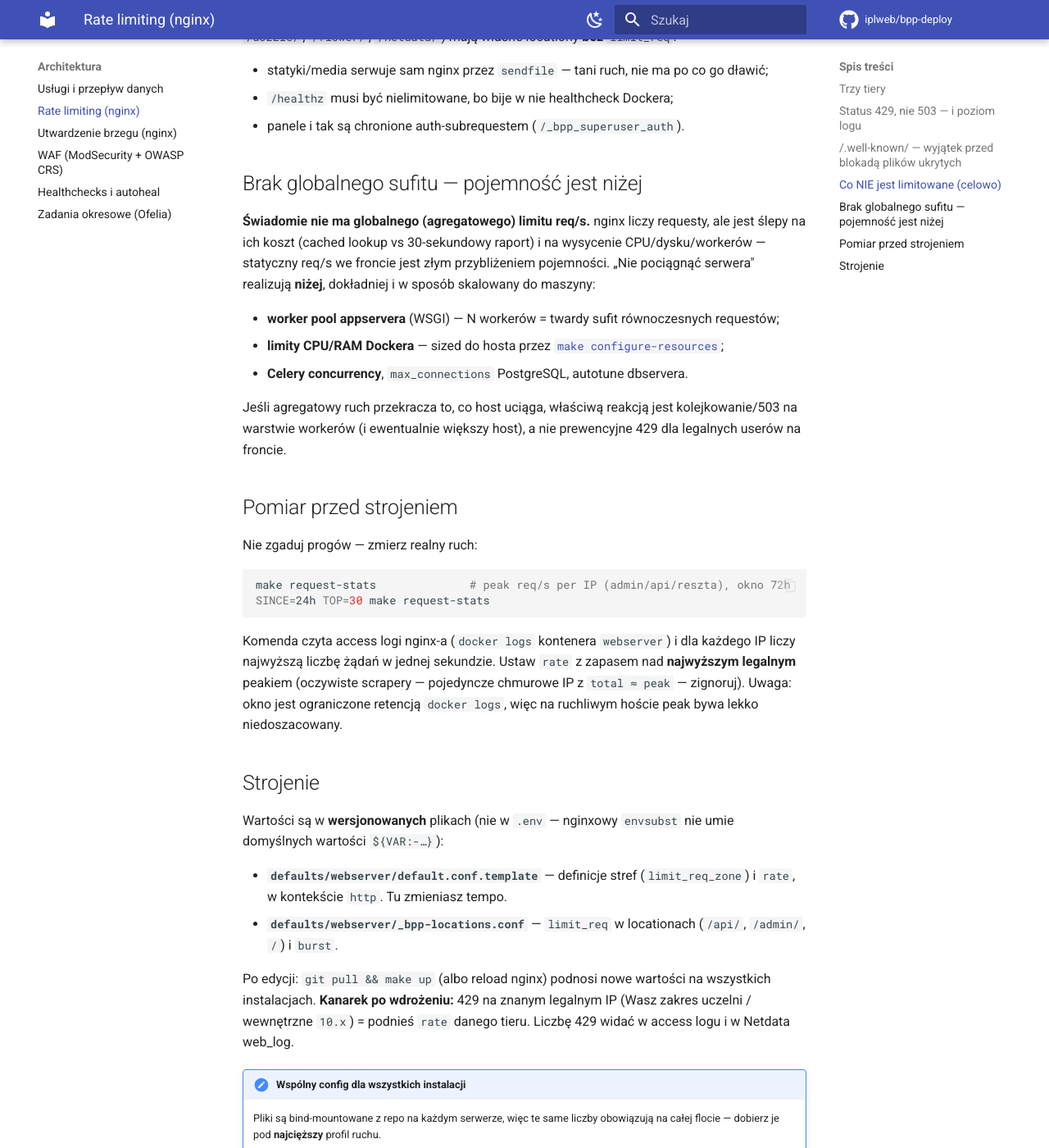
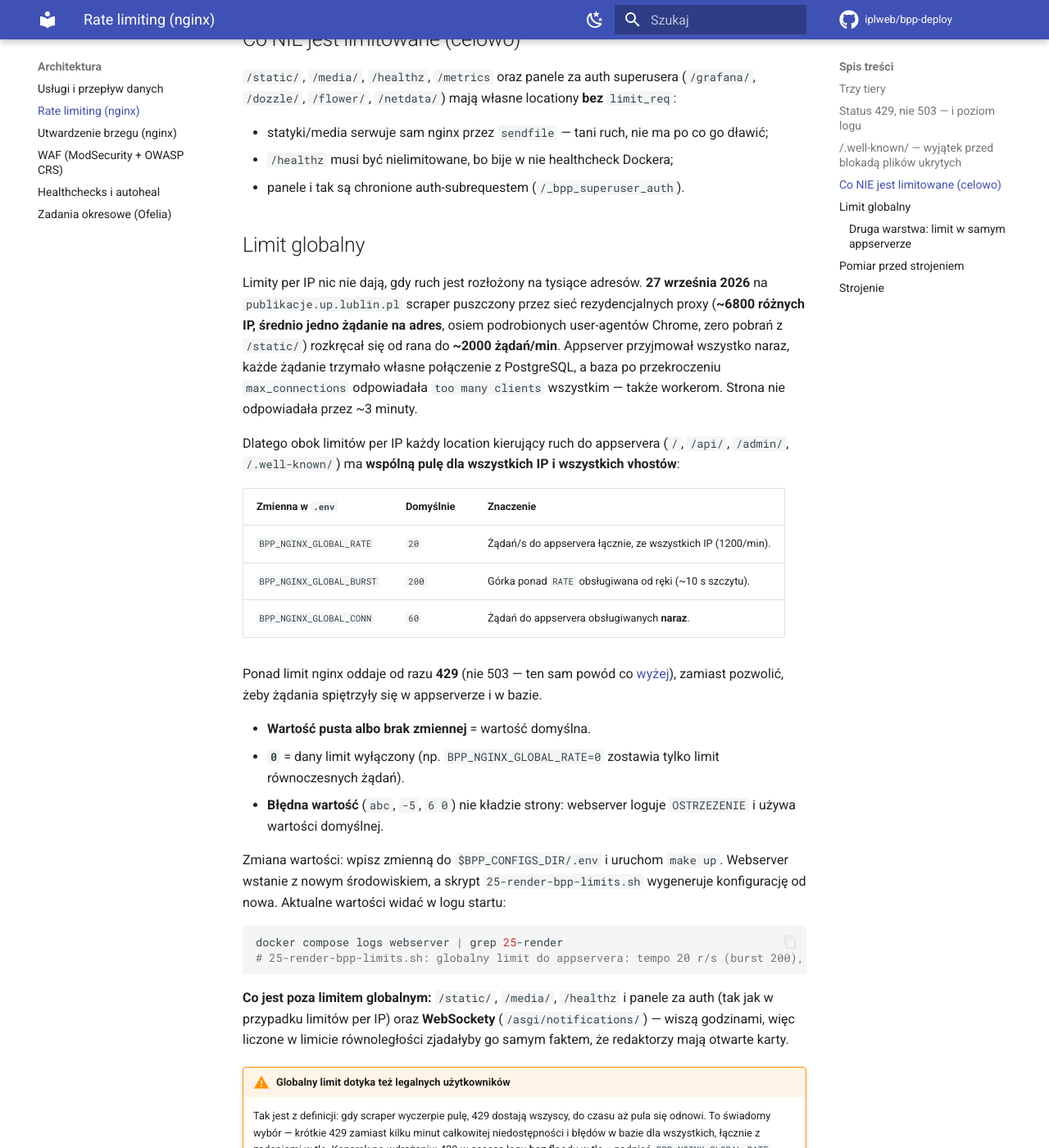
Before and after one commit to iplweb/bpp-deploy, an MkDocs documentation site: the page built from docs/architektura/rate-limiting.md, in a window 1280 px wide and 1400 px high, scrolled down 2191 px. Shown: the whole window at 82% size. Built offline with MkDocs 1.6.1 and Material for MkDocs 9.7.7, drawn with Linux system fonts in a browser that asks for light colours; comment, search, counter and statistics services are not loaded; some of the changed text lies outside the part shown.

Commit message:
feat(nginx): globalny limit ruchu do appservera (BPP_NGINX_GLOBAL_*)
2026-09-27 scraper z ~6800 adresow IP (srednio 1 zadanie na IP, osiem
podrobionych UA Chrome) doszedl na publikacje.up.lublin.pl do ~2000
zadan/min. Limity per-IP nie mialy czego zlapac, appserver przyjmowal
wszystko naraz i PostgreSQL skonczyl na "too many clients" dla wszystkich.

Obok limitow per-IP kazdy location kierujacy do appservera ma teraz jedna
wspolna pule dla wszystkich IP i vhostow: tempo (20 r/s, burst 200)
i liczbe zadan naraz (60). Ponad limit 429, nie 503. WebSockety i /static/
sa poza limitem.

Wartosci ze zmiennych BPP_NGINX_GLOBAL_RATE/_BURST/_CONN w .env; puste =
domyslne, 0 = wylaczone, smiec = ostrzezenie + domyslne (nigdy [emerg]).
Renderuje je przy starcie 25-render-bpp-limits.sh, bo envsubst nie umie
ani domyslnych, ani walidacji.

Testy: make test-nginx-limits (zywy nginx, drugi klient z innego IP musi
dostac 429; mutacja bez include wywraca 3 przypadki) + statyczna asercja
pokrycia locationow w tests/test_makefile.sh. Druga warstwa
(GUNICORN_LIMIT_CONCURRENCY) wchodzi z obrazem BPP.

Co-Authored-By: Claude Opus 5.5 <noreply@anthropic.com>

````diff
--- a/docker-compose.infrastructure.yml
+++ b/docker-compose.infrastructure.yml
@@ -237,6 +237,8 @@ services:
       - ./defaults/webserver/_bpp-locations.conf:/etc/nginx/bpp-templates/_bpp-locations.conf:ro
       - ./defaults/webserver/vhost.conf.template:/etc/nginx/bpp-templates/vhost.conf.template:ro
       - ./defaults/webserver/30-render-bpp-vhosts.sh:/docker-entrypoint.d/30-render-bpp-vhosts.sh:ro
+      # Globalny limit ruchu do appservera (BPP_NGINX_GLOBAL_* z .env przez env_file).
+      - ./defaults/webserver/25-render-bpp-limits.sh:/docker-entrypoint.d/25-render-bpp-limits.sh:ro
       # Let's Encrypt reload helper. NIE w /docker-entrypoint.d/ (uruchomilby
       # sie przy starcie kontenera) - tylko jako exec na zadanie z Ofelia.
       - ./scripts/letsencrypt-reload.sh:/usr/local/bin/letsencrypt-reload.sh:ro
--- a/docs/architektura/rate-limiting.md
+++ b/docs/architektura/rate-limiting.md
@@ -1,14 +1,16 @@
 # Rate limiting (nginx)
 
-Nginx ogranicza tempo żądań **per IP** dla ruchu trafiającego do Django, żeby
-pojedynczy klient (scraper, brute-force, zepsuta integracja) nie zapchał drzwi
-wejściowych i nie zagłodził legalnych użytkowników. To **nie** jest mechanizm
-ochrony pojemności całego serwera — tym zajmują się workery appservera i limity
-Dockera (patrz [Brak globalnego sufitu](#brak-globalnego-sufitu-pojemnosc-jest-nizej)).
+Nginx ogranicza ruch trafiający do Django na dwóch poziomach:
 
-Limity są **wbudowane w wersjonowany config** (dostarczany przez `git pull`),
-nie w `$BPP_CONFIGS_DIR/.env` — wchodzą w życie przy najbliższym `make up` lub
-reloadzie nginx, bez żadnej migracji `.env`.
+- **per IP** — żeby pojedynczy klient (scraper, brute-force, zepsuta integracja)
+  nie zapchał drzwi wejściowych i nie zagłodził legalnych użytkowników;
+- **globalnie** — jedna pula dla wszystkich adresów naraz, żeby ruch rozłożony na
+  tysiące IP nie położył appservera i bazy (patrz [Limit globalny](#limit-globalny)).
+
+Limity per IP są **wbudowane w wersjonowany config** (dostarczany przez
+`git pull`), nie w `$BPP_CONFIGS_DIR/.env` — wchodzą w życie przy najbliższym
+`make up` lub reloadzie nginx, bez żadnej migracji `.env`. Limit globalny ma
+rozsądne wartości domyślne i da się go stroić zmiennymi w `.env`.
 
 Rate limiting ogranicza **tempo** żądań, ale ich nie ocenia. Żądania, które nigdy
 nie powinny dojść do Django (sondy o `*.php`, prefiksy obcych CMS-ów), odcina
@@ -91,21 +93,76 @@ ukrytych nie przejdzie jako zielona.
 - `/healthz` musi być nielimitowane, bo bije w nie healthcheck Dockera;
 - panele i tak są chronione auth-subrequestem (`/_bpp_superuser_auth`).
 
-## Brak globalnego sufitu — pojemność jest niżej {#brak-globalnego-sufitu-pojemnosc-jest-nizej}
+## Limit globalny {#limit-globalny}
 
-**Świadomie nie ma globalnego (agregatowego) limitu req/s.** nginx liczy
-requesty, ale jest ślepy na ich koszt (cached lookup vs 30-sekundowy raport) i na
-wysycenie CPU/dysku/workerów — statyczny req/s we froncie jest złym przybliżeniem
-pojemności. „Nie pociągnąć serwera" realizują **niżej**, dokładniej i w sposób
-skalowany do maszyny:
+Limity per IP nic nie dają, gdy ruch jest rozłożony na tysiące adresów.
+**27 września 2026** na `publikacje.up.lublin.pl` scraper puszczony przez sieć
+rezydencjalnych proxy (**~6800 różnych IP, średnio jedno żądanie na adres**,
+osiem podrobionych user-agentów Chrome, zero pobrań z `/static/`) rozkręcał się
+od rana do **~2000 żądań/min**. Appserver przyjmował wszystko naraz, każde
+żądanie trzymało własne połączenie z PostgreSQL, a baza po przekroczeniu
+`max_connections` odpowiadała `too many clients` wszystkim — także workerom.
+Strona nie odpowiadała przez ~3 minuty.
 
-- **worker pool appservera** (WSGI) — N workerów = twardy sufit równoczesnych requestów;
-- **limity CPU/RAM Dockera** — sized do hosta przez [`make configure-resources`](../konfiguracja/limity-zasobow.md);
-- **Celery concurrency**, `max_connections` PostgreSQL, autotune dbservera.
+Dlatego obok limitów per IP każdy location kierujący ruch do appservera
+(`/`, `/api/`, `/admin/`, `/.well-known/`) ma **wspólną pulę dla wszystkich IP
+i wszystkich vhostów**:
 
-Jeśli agregatowy ruch przekracza to, co host uciąga, właściwą reakcją jest
-kolejkowanie/503 na warstwie workerów (i ewentualnie większy host), a nie
-prewencyjne 429 dla legalnych userów na froncie.
+| Zmienna w `.env` | Domyślnie | Znaczenie |
+|---|---|---|
+| `BPP_NGINX_GLOBAL_RATE` | `20` | Żądań/s do appservera łącznie, ze wszystkich IP (1200/min). |
+| `BPP_NGINX_GLOBAL_BURST` | `200` | Górka ponad `RATE` obsługiwana od ręki (~10 s szczytu). |
+| `BPP_NGINX_GLOBAL_CONN` | `60` | Żądań do appservera obsługiwanych **naraz**. |
+
+Ponad limit nginx oddaje od razu **429** (nie 503 — ten sam powód co
+[wyżej](#status-429-nie-503-i-poziom-logu)), zamiast pozwolić, żeby żądania
+spiętrzyły się w appserverze i w bazie.
+
+- **Wartość pusta albo brak zmiennej** = wartość domyślna.
+- **`0`** = dany limit wyłączony (np. `BPP_NGINX_GLOBAL_RATE=0` zostawia tylko
+  limit równoczesnych żądań).
+- **Błędna wartość** (`abc`, `-5`, `6 0`) nie kładzie strony: webserver loguje
+  `OSTRZEZENIE` i używa wartości domyślnej.
+
+Zmiana wartości: wpisz zmienną do `$BPP_CONFIGS_DIR/.env` i uruchom `make up`.
+Webserver wstanie z nowym środowiskiem, a skrypt `25-render-bpp-limits.sh`
+wygeneruje konfigurację od nowa. Aktualne wartości widać w logu startu:
+
+```bash
+docker compose logs webserver | grep 25-render
+# 25-render-bpp-limits.sh: globalny limit do appservera: tempo 20 r/s (burst 200), rownoleglosc 60 naraz
+```
+
+**Co jest poza limitem globalnym:** `/static/`, `/media/`, `/healthz` i panele
+za auth (tak jak w przypadku limitów per IP) oraz **WebSockety**
+(`/asgi/notifications/`) — wiszą godzinami, więc liczone w limicie równoległości
+zjadałyby go samym faktem, że redaktorzy mają otwarte karty.
+
+!!! warning "Globalny limit dotyka też legalnych użytkowników"
+    Tak jest z definicji: gdy scraper wyczerpie pulę, 429 dostają wszyscy, do czasu
+    aż pula się odnowi. To świadomy wybór — krótkie 429 zamiast kilku minut
+    całkowitej niedostępności i błędów w bazie dla wszystkich, łącznie z zadaniami
+    w tle. Kanarek po wdrożeniu: 429 w access logu **bez** floodu w tle = podnieś
+    `BPP_NGINX_GLOBAL_RATE`.
+
+### Druga warstwa: limit w samym appserverze
+
+Nginx jest ślepy na koszt żądania: 20 szybkich stron to nie to samo co 20
+kilkuminutowych raportów. Dlatego appserver ma własny limit —
+**`GUNICORN_LIMIT_CONCURRENCY`** (domyślnie **80 na proces**, `0` = wyłączony).
+Ponad limit od razu oddaje 503, zamiast otwierać kolejne połączenie do bazy.
+Wymaga obrazu BPP z tą zmianą; starsze obrazy ignorują zmienną. Szczegóły:
+[Limity zasobów](../konfiguracja/limity-zasobow.md#appserver-web_concurrency-gunicorn).
+
+Obie warstwy razem pilnują **pojemności**. Pozostałe mechanizmy, które ją
+ograniczają:
+
+- **limity CPU/RAM Dockera** — dobrane do hosta przez [`make configure-resources`](../konfiguracja/limity-zasobow.md);
+- **współbieżność Celery**, `max_connections` PostgreSQL i autotune dbservera.
+
+Sprawdzenie na żywym nginksie: `make test-nginx-limits` (pula wspólna dla
+różnych IP, 429 ponad limit równoległości, WebSockety i `/static/` poza
+limitem, błędne wartości i `0`).
 
 ## Pomiar przed strojeniem
 
@@ -124,8 +181,9 @@ chmurowe IP z `total ≈ peak` — zignoruj). Uwaga: okno jest ograniczone reten
 
 ## Strojenie
 
-Wartości są w **wersjonowanych** plikach (nie w `.env` — nginxowy `envsubst` nie
-umie domyślnych wartości `${VAR:-…}`):
+Limit globalny stroisz zmiennymi `BPP_NGINX_GLOBAL_*` (patrz
+[wyżej](#limit-globalny)). Limity **per IP** są w **wersjonowanych** plikach
+(nie w `.env` — nginxowy `envsubst` nie umie domyślnych wartości `${VAR:-…}`):
 
 - **`defaults/webserver/default.conf.template`** — definicje stref (`limit_req_zone`)
   i `rate`, w kontekście `http`. Tu zmieniasz tempo.
````
Also changed, not shown: CLAUDE.md (+1 -1 lines), docs/eksploatacja/komendy.md (+8 -2 lines), docs/konfiguracja/limity-zasobow.md (+17 -1 lines), 9 other files.
